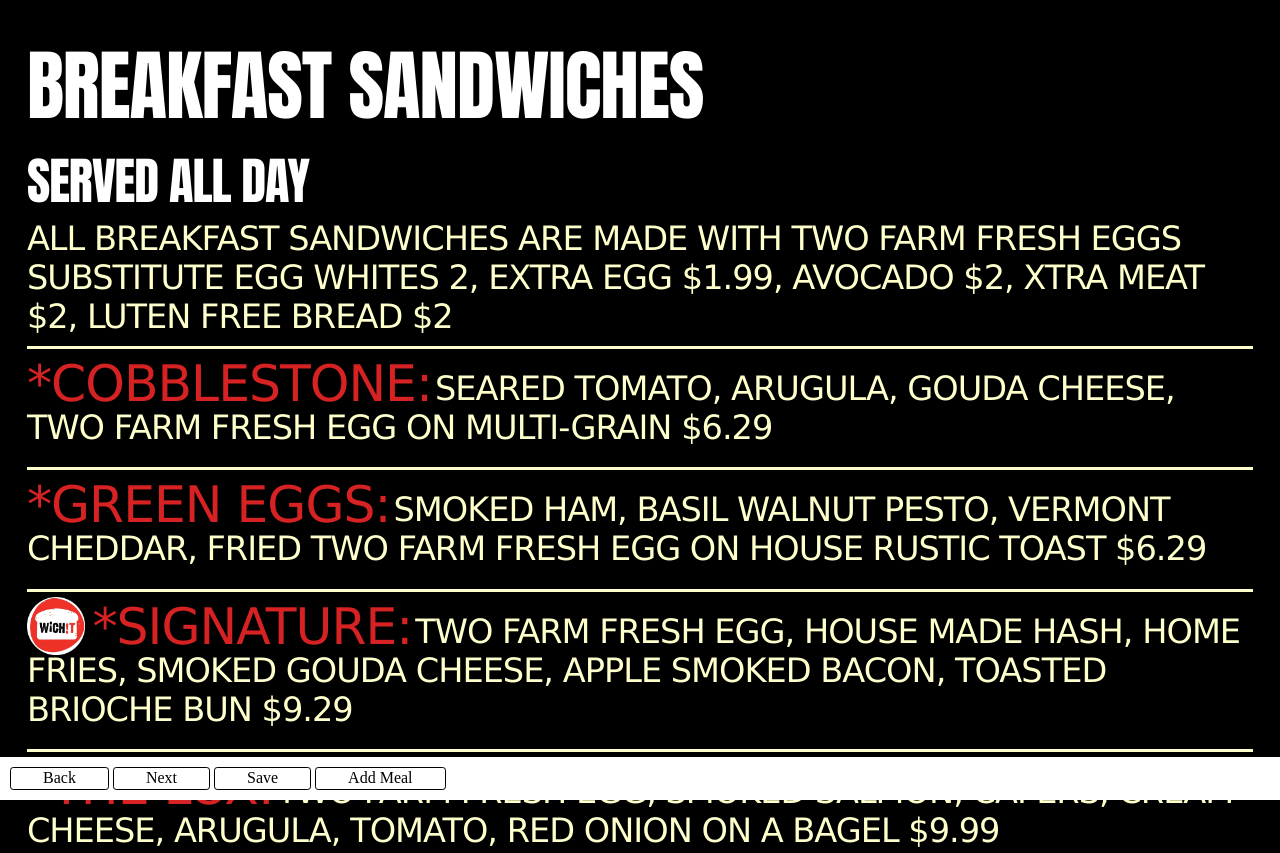
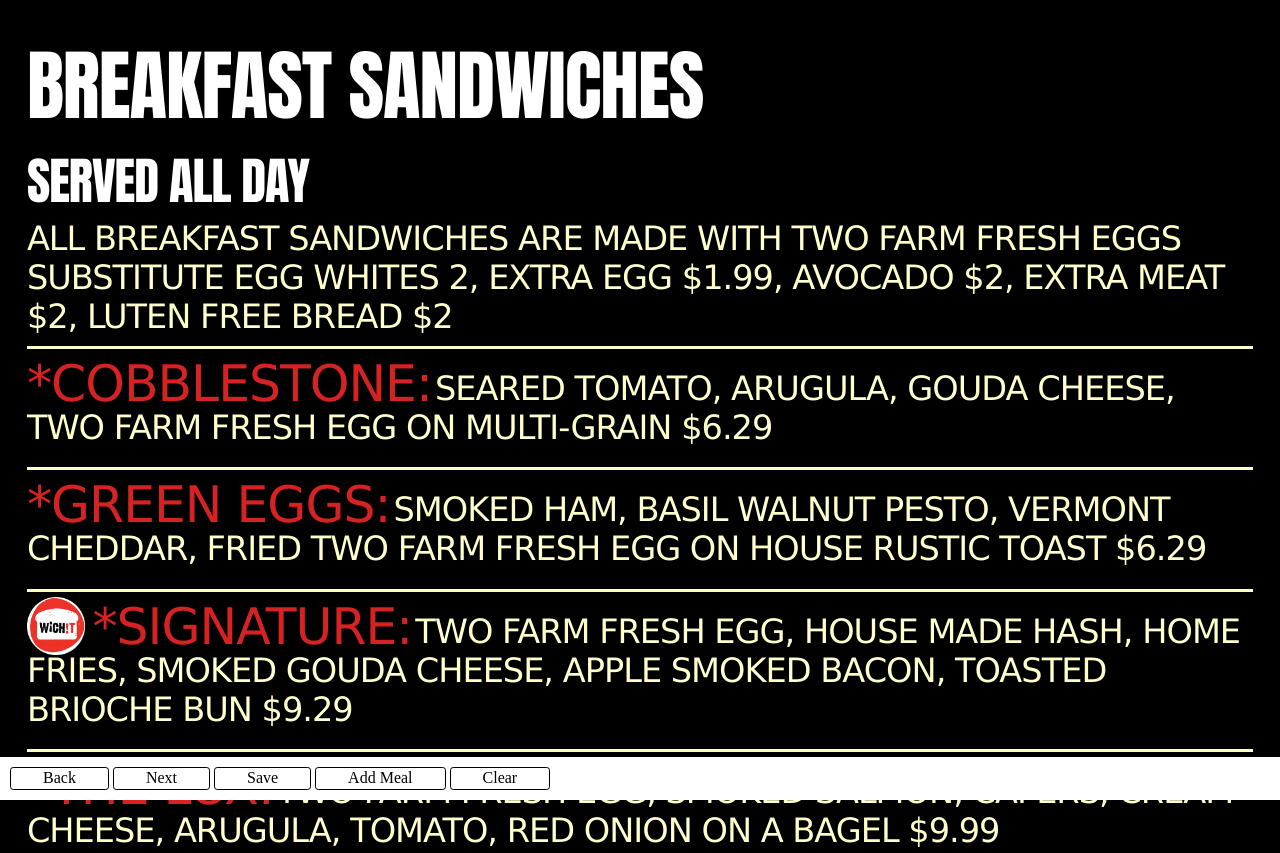
Before and after one commit to moczka/wichit-boards, a plain HTML site: page index.html in a window 1280 px wide. Shown: the top 853 px of the page. Drawn offline with nearby package versions, Linux system fonts and the light colour scheme.

Commit message:
Add clear cache prompt, update json

```diff
--- a/index.html
+++ b/index.html
@@ -97,6 +97,7 @@
 
       <div class="configure-content">
         <a data-role="add" class="btn">Add Meal</a>
+        <a data-role="clear" class="btn">Clear</a>
       </div>
 
     </div>
--- a/js/main.js
+++ b/js/main.js
@@ -197,6 +197,10 @@
 
       if(role === "add"){
          addMeal();
+      }else if(role==="clear"){
+        if(confirm("Are you Sure?")){
+          localStorage.clear();
+        }
       }
 
     }
--- a/json/categories.json
+++ b/json/categories.json
@@ -5,7 +5,7 @@
         "title": "breakfast sandwiches",
         "subtitle": "served all day",
         "name": "breakfast-sandwiches",
-        "description": "all breakfast sandwiches are made with two farm fresh eggs substitute egg whites\n2, extra egg $1.99, avocado $2, xtra meat $2, luten free bread $2",
+        "description": "all breakfast sandwiches are made with two farm fresh eggs substitute egg whites\n2, extra egg $1.99, avocado $2, extra meat $2, luten free bread $2",
         "warning": "ASTERISK (*) FOOD ITEMS  SUCH AS HAMBURGER, STEAK OR EGGS COOKED TO ORDER, RAW FISH, SHELLFISH AND RAW EGG CAESAR SALAD MAY BE SERVED RAW OR UNDERCOOKED. CONSUMING UNDERCOOKED MEATS, POULTRY OR RAW FOODS MAY INCREASE THE RISK OF FOOD BORNE ILLNES, BEFORE PLACING YOUR ORDER, PLEASE NOTIFY US OF ANY FOOD RELATED ALLERGIES YOU MAY HAVE..",
         "page": 1,
         "meals": [
@@ -180,7 +180,7 @@
           {
             "meal": {
               "title": "the newbury",
-              "description": "grilled chicken, applewood smoked bacon, baby kale, poblano ranch dressing, guacamole, pepper jack cheese on a bagette $10.28",
+              "description": "grilled chicken, applewood smoked bacon, baby kale, poblano ranch dressing, guacamole, pepper jack cheese on a bagette $10.29",
               "special": true,
               "from": "lunch-menu",
               "order": 1,
@@ -190,7 +190,7 @@
           {
             "meal": {
               "title": "antipasto",
-              "description": "grilled asparagus, prosciutto, fresh mozzarella, extra virgin olive oil, balsamic glaze, sliced pepperoncinni on a ciabatta $10.28",
+              "description": "grilled asparagus, prosciutto, fresh mozzarella, extra virgin olive oil, balsamic glaze, sliced pepperoncinni on a ciabatta $10.29",
               "from": "lunch-menu",
               "order": 1,
               "id": 1010
@@ -199,7 +199,7 @@
           {
             "meal": {
               "title": "spicy tuna maki",
-              "description": "sushi inspired tuna salad, dried nori, cucumber, avocado, cusabi aioli, multigrain bread  $9.99",
+              "description": "sushi inspired tuna salad, dried nori, cucumber, avocado, cusabi aioli, multigrain bread  $10.29",
               "from": "lunch-menu",
               "order": 1,
               "id": 1011
@@ -208,7 +208,7 @@
           {
             "meal": {
               "title": "so. cal",
-              "description": "house roasted turkey, apple wood smoked bacon, avocado, mojo mustard spread on a brioche bun $10.28",
+              "description": "house roasted turkey, apple wood smoked bacon, avocado, mojo mustard spread on a brioche bun $10.29",
               "from": "lunch-menu",
               "order": 1,
               "id": 1012
@@ -217,7 +217,7 @@
           {
             "meal": {
               "title": "union club",
-              "description": "all natural chicken salad, apple wood smoked bacon, vermont cheddar, leaf lettuce, chipotle aioli, ciabatta $10.28",
+              "description": "all natural chicken salad, apple wood smoked bacon, vermont cheddar, leaf lettuce, chipotle aioli, ciabatta $10.29",
               "from": "lunch-menu",
               "order": 1,
               "id": 1013
@@ -235,7 +235,7 @@
           {
             "meal": {
               "title": "-v-caprese",
-              "description": "fresh mozzarella, ripe tomato, extra virgin olive oil fresh basil, balsamic glaze on a ciabatta $10.28",
+              "description": "fresh mozzarella, ripe tomato, extra virgin olive oil fresh basil, balsamic glaze on a ciabatta $10.29",
               "from": "lunch-menu",
               "order": 1,
               "id": 1015
@@ -244,7 +244,7 @@
           {
             "meal": {
               "title": "-v-gimme garden",
-              "description": "asparagus, roasted red peppers, portabella mushroom, carrot laces, organic greens, goat cheese, balsamic glaze on multigrain bread $9.99",
+              "description": "asparagus, roasted red peppers, portabella mushroom, carrot laces, organic greens, goat cheese, balsamic glaze on multigrain bread $10.29",
               "from": "lunch-menu",
               "order": 1,
               "id": 1016
@@ -331,7 +331,7 @@
           {
             "meal": {
               "title": "chicken katsu",
-              "description": "fried chicken tempura, crispy sweet potato, carrot laces, leaf lettuce, tonkatsu sauce, brioche roll $10.28",
+              "description": "fried chicken tempura, crispy sweet potato, carrot laces, leaf lettuce, tonkatsu sauce, brioche roll $10.29",
               "from": "hot-sandwiches",
               "order": 1,
               "id": 1019
@@ -358,7 +358,7 @@
           {
             "meal": {
               "title": "cubano",
-              "description": "seasoned pulled pork, virginia ham, swiss, dill pickles, mojo mustard, pressed baguette $10.28",
+              "description": "seasoned pulled pork, virginia ham, swiss, dill pickles, mojo mustard, pressed baguette $10.29",
               "from": "hot-sandwiches",
               "order": 1,
               "id": 1021
@@ -367,7 +367,7 @@
           {
             "meal": {
               "title": "goudapest",
-              "description": "chicken breast, gouda cheese, caramelized onion, pesto, pressed on house rustic $10.28",
+              "description": "chicken breast, gouda cheese, caramelized onion, pesto, pressed on house rustic $10.29",
               "from": "hot-sandwiches",
               "order": 1,
               "id": 1022
@@ -385,7 +385,7 @@
           {
             "meal": {
               "title": "carolina pork",
-              "description": "smoked pulled pork, barbeque sauce, poblano-kale slaw, brioche roll $10.28",
+              "description": "smoked pulled pork, barbeque sauce, poblano-kale slaw, brioche roll $10.29",
               "from": "hot-sandwiches",
               "order": 1,
               "id": 1025
@@ -394,7 +394,7 @@
           {
             "meal": {
               "title": "-v-orchid hill",
-              "description": "fire grilled pear, apple sliced, dried cranberries, arugula, brie cheese pressed on mutligrain $10.28",
+              "description": "fire grilled pear, apple sliced, dried cranberries, arugula, brie cheese pressed on mutligrain $10.29",
               "from": "hot-sandwiches",
               "order": 1,
               "id": 1026
@@ -430,14 +430,14 @@
           {
             "meal": {
               "title": "the prudential",
-              "description": "hot pastrami with melted swiis cheese and mustard on brioche roll $10.28",
+              "description": "hot pastrami with melted swiis cheese and mustard on brioche roll $10.29",
               "id": 1515348622276
             }
           },
           {
             "meal": {
               "title": "the  turkey rachel",
-              "description": "house rusted turkey, melted swiis cheese, thousend island, coleslaw on marble rye bread  $10.28",
+              "description": "house rusted turkey, melted swiis cheese, thousend island, coleslaw on marble rye bread  $10.29",
               "id": 1515975669811
             }
           },
@@ -511,7 +511,7 @@
           {
             "meal": {
               "title": "kale caesar bowl",
-              "description": "organic  kale, chopped romaine, cherry tomatoes, crouton, armesan cheese, a hint of lime juice and caesar dressing $9.99",
+              "description": "organic  kale, chopped romaine, cherry tomatoes, crouton, parmesan cheese, a hint of lime juice and caesar dressing $9.99",
               "from": "fresh-salands",
               "order": 1,
               "id": 1034
@@ -539,7 +539,7 @@
             "meal": {
               "title": "the taco bowl",
               "special": true,
-              "description": " chopped romaine, black beans, roasted corn, garden peppers, avocado tortilla strip, topped with house made chili, tossed on poblano ranch dressing $11.99",
+              "description": " chopped romaine, black beans, roasted corn, julienne garden peppers, avocado tortilla strip, topped with house made chili, tossed on poblano ranch dressing $11.99",
               "from": "fresh-salands",
               "order": 1,
               "id": 1037
@@ -555,7 +555,7 @@
           {
             "meal": {
               "title": "the cobb bowl",
-              "description": " chopped romaine lettuce, bacon bits, blue cheese crumbs, cherry tomatoes, garden peppers, cucumbers, hard boiled egg, with balsamic dressing $ 9.99",
+              "description": " chopped romaine lettuce, bacon bits, blue cheese crumbs, cherry tomatoes, julienne garden peppers, cucumbers, hard boiled egg, with balsamic dressing $ 9.99",
               "id": 1515348622278
             }
           }
@@ -629,7 +629,7 @@
           },
           {
             "meal": {
-              "title": "fountain drink",
+              "title": "fountain drink ",
               "description": "$2.45",
               "id": 1041
             }
@@ -849,7 +849,7 @@
         "subtitle": "choose a combination:",
         "name": "mix-and-match",
         "warning": "ASTERISK (*) FOOD ITEMS  SUCH AS HAMBURGER, STEAK OR EGGS COOKED TO ORDER, RAW FISH, SHELLFISH AND RAW EGG CAESAR SALAD MAY BE SERVED RAW OR UNDERCOOKED. CONSUMING UNDERCOOKED MEATS, POULTRY OR RAW FOODS MAY INCREASE THE RISK OF FOOD BORNE ILLNES, BEFORE PLACING YOUR ORDER, PLEASE NOTIFY US OF ANY FOOD RELATED ALLERGIES YOU MAY HAVE..",
-        "description": "a choice of half a sandwich or house salad with a choice of soup. served with chips and pickles. $10.28",
+        "description": "a choice of half a sandwich or house salad with a choice of soup. served with chips and pickles. $10.29",
         "page": 7,
         "meals": [
           {
```
